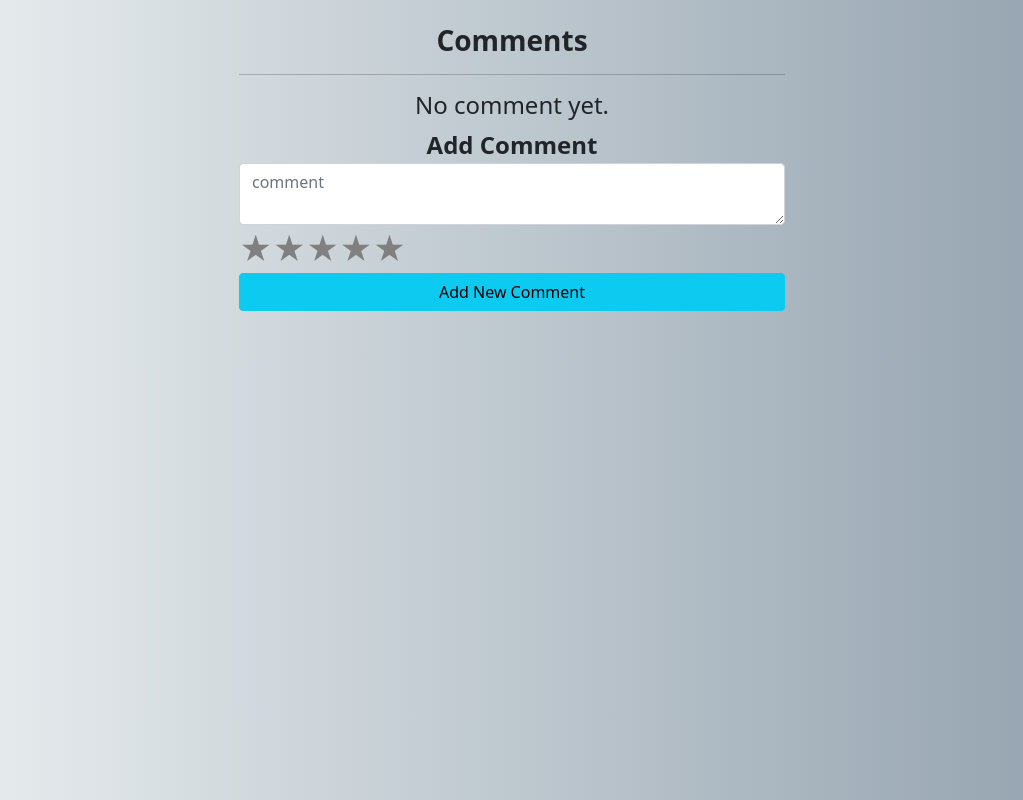
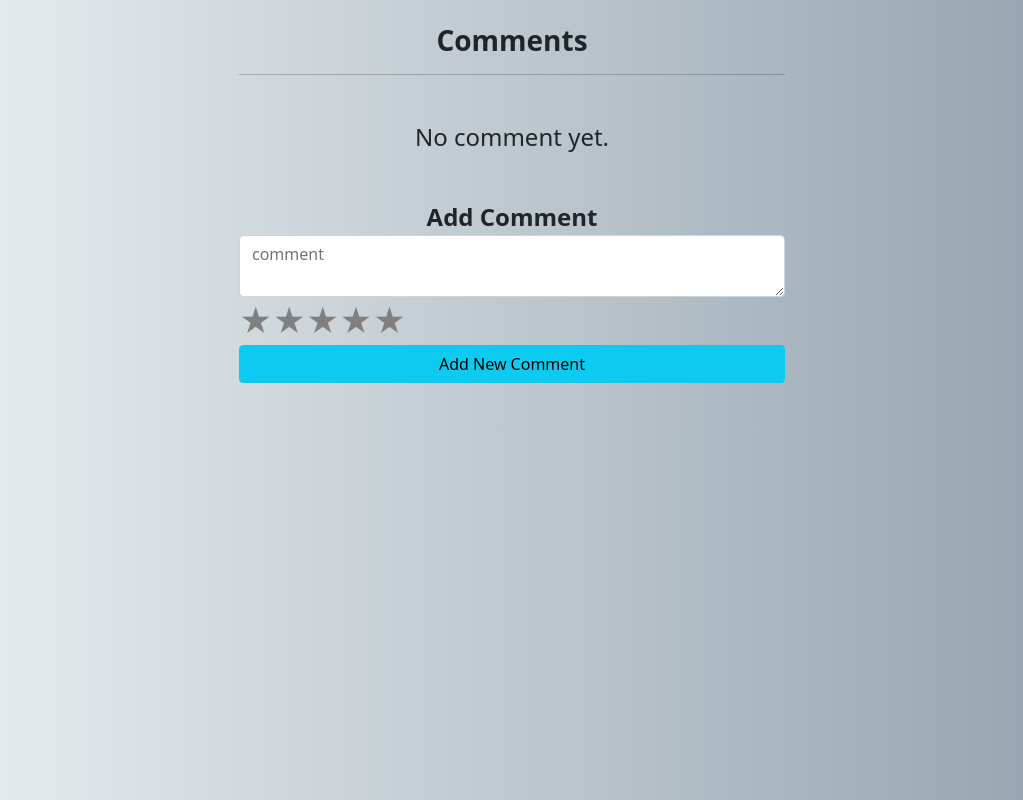
Before and after one commit to 94-Istanbul-Front-End-Bootcamp/odev-4-betulkilincaslan, a React (Create React App) app in the folder odev-4-betulkilincaslan/: page / in a window 1280 px wide. Shown: the whole page, without its empty margins (128-1151 px from the left). Built offline with nearby package versions, Linux system fonts and the light colour scheme.

Commit message:
Margin given to h4.

```diff
--- a/odev-4-betulkilincaslan/src/Components/ListComment.js
+++ b/odev-4-betulkilincaslan/src/Components/ListComment.js
@@ -34,7 +34,7 @@ export default function ListComment(props) {
           </tbody>
         </Table>
       ) : (
-        <h4>No comment yet.</h4>
+        <h4 className="m-5">No comment yet.</h4>
       )}
     </div>
   );
```
